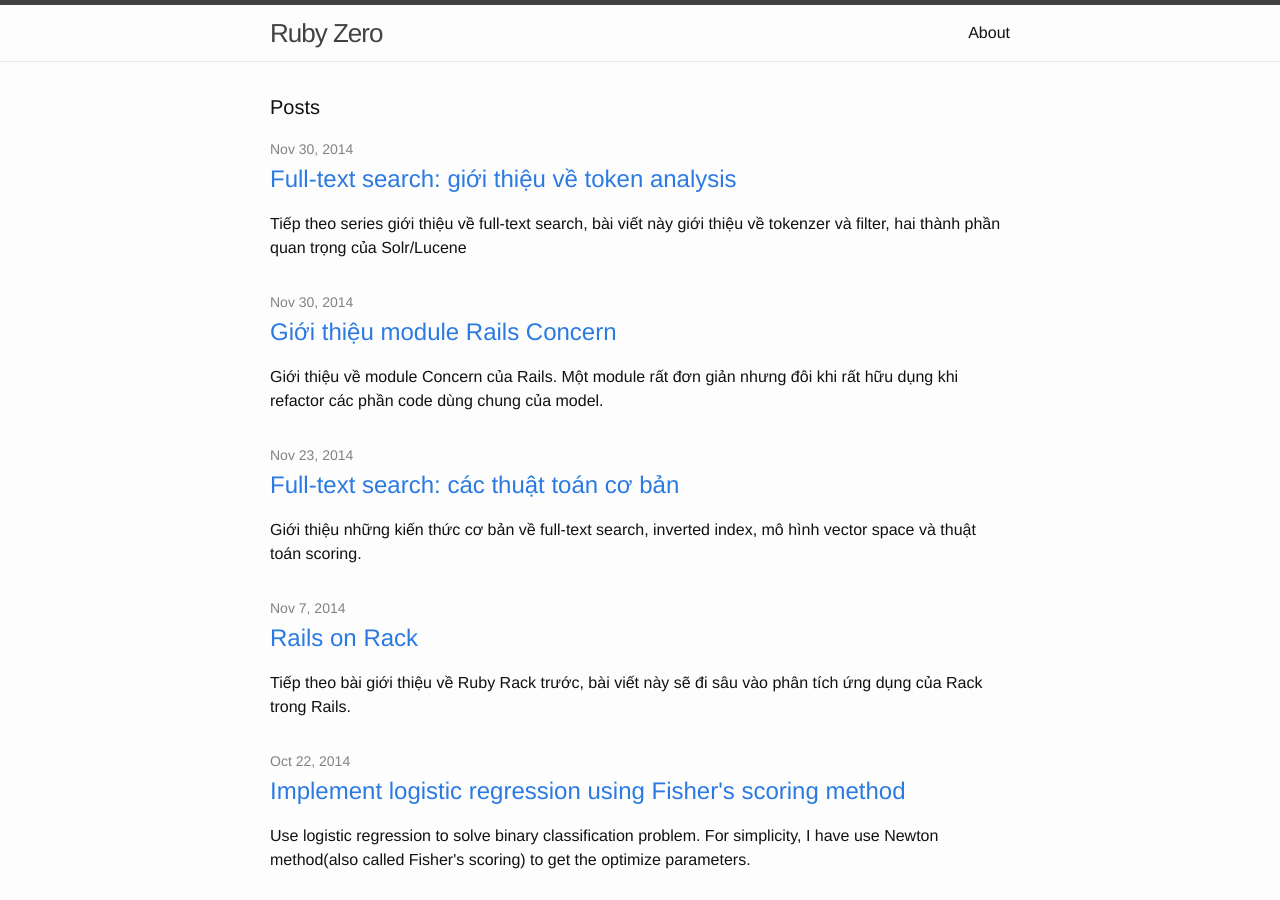
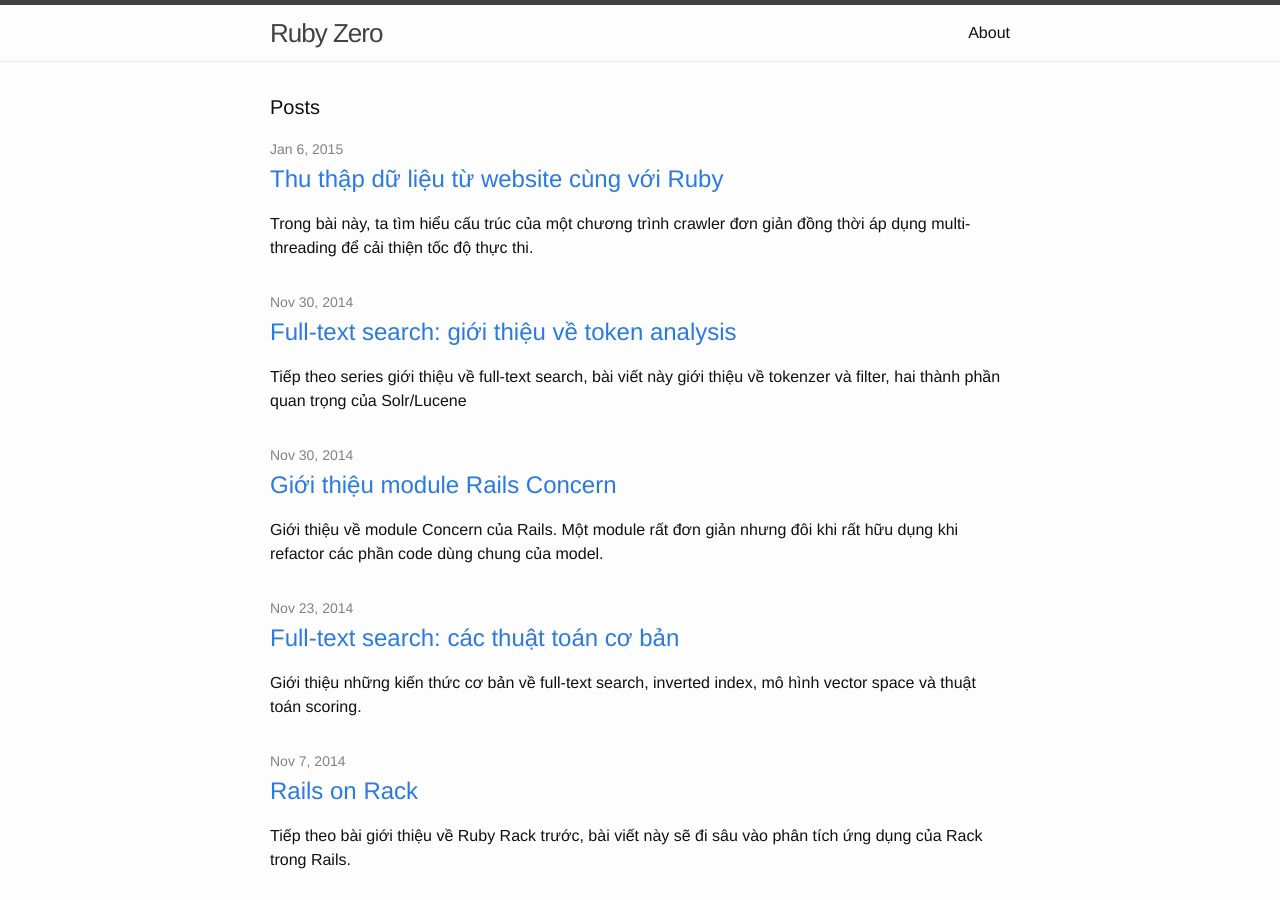
Before and after one commit to zinh/zinh.github.io, a Jekyll site: the page built from index.html, in a window 1280 px wide and 900 px high. Built offline with Jekyll 4.4.1, drawn with Linux system fonts in a browser that asks for light colours; some of the changed lines change nothing that is shown.

Commit message:
add crawler part 1

```diff
--- a/_includes/head.html
+++ b/_includes/head.html
@@ -4,7 +4,7 @@
     <meta http-equiv="X-UA-Compatible" content="IE=edge">
 
     <title>{% if page.title %}{{ page.title }}{% else %}{{ site.title }}{% endif %}</title>
-    <meta name="description" content="{{ site.description }}">
+    <meta name="description" content="{% if page.description %}{{ page.description }}{% else %}{{ site.description }}{% endif %}">
 
     <link rel="stylesheet" href="{{ "/css/main.css" | prepend: site.baseurl }}">
     <link rel="canonical" href="{{ page.url | replace:'index.html','' | prepend: site.baseurl | prepend: site.url }}">
--- /dev/null
+++ b/_posts/2014-12-27-crawl-data-using-ruby.markdown
@@ -0,0 +1,127 @@
+---
+layout: post
+title:  "Thu thập dữ liệu từ website cùng với Ruby"
+date:   2015-01-06 00:03:04
+summary: Trong bài này, ta tìm hiểu cấu trúc của một chương trình crawler đơn giản đồng thời áp dụng multi-threading để cải thiện tốc độ thực thi.
+description: Trong bài này, ta tìm hiểu cấu trúc của một chương trình crawler đơn giản đồng thời áp dụng multi-threading để cải thiện tốc độ thực thi.
+categories: ruby crawl
+---
+
+Với cú pháp sử dụng đơn giản, cùng với các hàm xử lý chuỗi, parsing HTML linh hoạt, công việc thu thập dữ liệu(crawler) rất thích hợp khi viết bằng ngôn ngữ Ruby.
+
+Trong series về crawler này, thông qua việc phát triển ứng dụng crawler, ta sẽ làm quen với các pattern thường được sử dụng trong xử lý concurrency(như multi-threading, actor model, reactor pattern).
+
+Trước tiên là một chương trình crawler đơn giản, sử dụng cấu trúc tuần tự.
+
+{% highlight ruby %}
+class Crawler
+  def initialize
+    # link queue(to be crawled)
+    @queue = ["http://tuoitre.vn"]
+    # crawled links
+    @crawled = []
+  end
+
+  def run
+    # while there still have link in queue
+    while link = next_link
+      # get HTML and parse using the usual Nokogiri gem
+      page = Nokogiri::HTML(open(link))
+      # analyze page content
+      page_analyze(page, link)
+      # push new link to queue
+      push_link(doc)
+    end
+  end
+end
+{% endhighlight %}
+
+Ngoài danh sách các link cần crawl(biến `@queue` ở class `Crawler`), để tránh việc crawl trùng các link, chương trình duy trì thêm một danh sách các link đã crawl(biến `@crawled`).
+
+Hàm `run` sẽ chạy một vòng lặp để lấy lần lượt các link trong queue ra(hàm `next_link`), request HTML và dùng Nokogiri để parse nội dụng file HTML đó nhằm lấy ra các thông tin cần thiết(hàm `page_analyze`).
+
+Chẳng hạn, đoạn code sau lấy nội dung thẻ title của một trang web và output ra terminal:
+
+{% highlight ruby %}
+def page_analyze(doc, link)
+  puts doc.at_xpath("//title/text()").text if doc.at_xpath("//title/text()")
+end
+{% endhighlight %}
+
+Ngoài ra, nhằm đẩy các link vào trong queue, ta implement thêm hàm `push_link`. Hàm này có nhiệm vụ lấy tất cả internal link chưa crawl(nhờ vào biến `@crawled`) và đẩy vào queue.
+
+{% highlight ruby %}
+def push_link(doc)
+  doc.xpath("//a/@href").each do |url|
+    current_url = url.value
+    @links.push(current_url) if insertable?(current_url)
+  end
+end
+{% endhighlight %}
+
+Đoạn script trên rất đơn giản và dễ dùng. Tuy nhiên lại chạy rất chậm. Nguyên nhân nằm ở vòng lặp while của hàm run. Ở mỗi lần lặp, sau khi request url chương trình phải dừng luồn thi hành để đợi response trả về. Để tránh lãng phí thời gian chờ đợi này, cần áp dụng các kỹ thuật xử lý concurrency để tăng tốc độ xử lý.
+
+Trước tiên trong bài viết này, ta tìm đến giải pháp kinh điển nhất: __multi-threading__
+
+Do Ruby(MRI) áp dụng [GIL\(Global Intepreter Lock\)](http://en.wikipedia.org/wiki/Global_Interpreter_Lock){:target="_blank"}{:rel="nofollow"}, nên dù có sinh ra nhiều thread nhưng trong cùng một thời điểm chỉ có một thread duy nhất được thi hành.
+
+Tuy nhiên, khi một thread ở trạng thái IO blocking, các thread khác sẽ được Ruby đưa lên xử lý. Do đó ứng dụng multi-threading vào ứng dụng crawler(IO bound) là hoàn toàn hợp lí.
+
+Ta thay đổi cấu trúc của class `Crawler` như sau:
+
+{% highlight ruby %}
+class Crawler
+  def run
+    # let run with 4 threads
+    workers = (0...4).map do
+      Thread.new do
+        # these code will execute by each thread
+        while link = next_link
+          doc = Nokogiri::HTML(open(link))
+          page_analyze(doc, link)
+          push_link(doc)
+        end
+      end
+    end
+
+    workers.map(&:join)
+  end
+end
+{% endhighlight %}
+
+Trong đoạn code trên, ta dùng [Thread Pool](http://en.wikipedia.org/wiki/Thread_pool_pattern){:target="_blank"}{:rel="nofollow"} để tạo ra 4 thread cùng lúc. Các thread này sẽ truy cập vào mảng `@queue` để lấy link cần crawl, request và xử lý response. Do đó cấu trúc của hàm `page_analyze` không thay đổi.
+
+Tuy nhiên, do chạy muli-threading nên đã phát sinh vấn đề về truy xuất tài nguyên dùng chung(ở đây là biến `@queue` và biến `@crawled`). Để giải quyết vấn đề này, ta có thể dùng [mutex](http://en.wikipedia.org/wiki/Mutual_exclusion){:target="_blank"}{:rel="nofollow"} để lock lại việc access các biến dùng chung này, cụ thể như sau:
+
+{% highlight ruby %}
+class Crawler
+  def initialize
+    ...
+    @mutex = Mutex.new
+  end
+end
+{% endhighlight %}
+
+Khi đó mỗi khi cần truy xuất vào các biến dùng chung ta dùng hàm `synchronize` của mutex để lock biến đó lại, chẳng hạn hàm `next_link` có thể được implement như sau:
+
+{% highlight ruby %}
+def next_link
+  link = nil
+  @mutex.synchronize do
+    link = @links.shift
+    @crawled.push(link) if link
+  end
+
+  link
+end
+{% endhighlight %}
+
+Với việc áp dụng multi-threading, chương trình crawler đã tăng tốc độ crawl lên đáng kể.
+
+Trong bài viết sau, ta sẽ áp dụng một kỹ thuật khác cũng rất hay được sử dụng trong xử lý concurrency đó là mô hình actor(actor model).
+
+Một số link tham khảo về threading và mutex:
+
+[http://www.ruby-doc.org/core/Thread.html](http://www.ruby-doc.org/core/Thread.html){:target="_blank"}{:rel="nofollow"}
+
+[http://ruby-doc.org/core/Mutex.html](http://ruby-doc.org/core/Mutex.html){:target="_blank"}{:rel="nofollow"}
```
